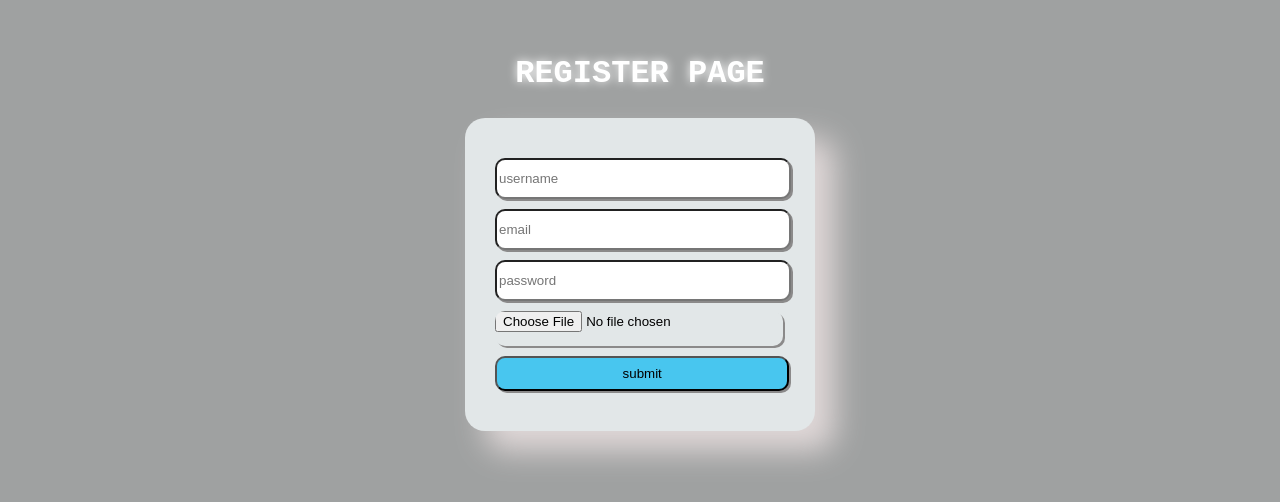
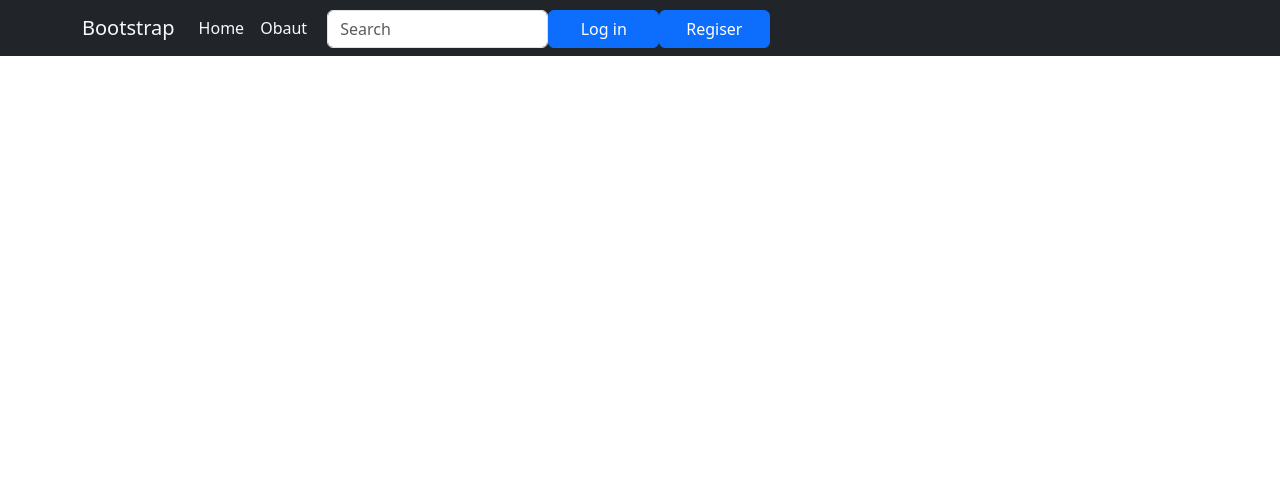
Before and after one commit to Vahan44/homework2, a React (Create React App) app: page / in a window 1280 px wide. Shown: the top 502 px of the page. Built offline with nearby package versions, Linux system fonts and the light colour scheme.

Commit message:
bootstrap

```diff
--- a/package.json
+++ b/package.json
@@ -6,7 +6,9 @@
     "@testing-library/jest-dom": "^5.17.0",
     "@testing-library/react": "^13.4.0",
     "@testing-library/user-event": "^13.5.0",
+    "bootstrap": "^5.3.2",
     "react": "^18.2.0",
+    "react-bootstrap": "^2.9.0",
     "react-dom": "^18.2.0",
     "react-scripts": "5.0.1",
     "web-vitals": "^2.1.4"
--- a/src/components/App/App.css
+++ b/src/components/App/App.css
@@ -0,0 +1,30 @@
+.ligth {
+    margin: 0;
+    font-family: -apple-system, BlinkMacSystemFont, 'Segoe UI', 'Roboto', 'Oxygen',
+      'Ubuntu', 'Cantarell', 'Fira Sans', 'Droid Sans', 'Helvetica Neue',
+      sans-serif;
+    -webkit-font-smoothing: antialiased;
+    -moz-osx-font-smoothing: grayscale;
+
+    display: flex;
+    justify-content: center;
+    align-items: center;
+    background-color: #9ea6a6;
+    transition: 1s;
+  }
+
+
+  .dark {
+    margin: 0;
+    font-family: -apple-system, BlinkMacSystemFont, 'Segoe UI', 'Roboto', 'Oxygen',
+      'Ubuntu', 'Cantarell', 'Fira Sans', 'Droid Sans', 'Helvetica Neue',
+      sans-serif;
+    -webkit-font-smoothing: antialiased;
+    -moz-osx-font-smoothing: grayscale;
+
+    display: flex;
+    justify-content: center;
+    align-items: center;
+    background-color: #1b0101;
+    transition: 2s;
+  }
--- a/src/components/App/App.js
+++ b/src/components/App/App.js
@@ -1,48 +1,30 @@
 import "./App.css"
-import Registerpage from "../registerpage/registerpage"
-import UserPage from "../UserPage/UserPage"
-import NumBoard from "../NumBoard/NumBoard"
-import {useState} from "react"
-
+import Container from 'react-bootstrap/Container';
+import Nav from 'react-bootstrap/Nav';
+import Navbar from 'react-bootstrap/Navbar';
+import FormControl from 'react-bootstrap/FormControl';
+import { Button } from "react-bootstrap";
 const App = () => {
-
-
-    const [userData, setUserData] = useState({username: "", email: "", password:""})
-
-    const [flag, setFlag] = useState(false)
-
-    const handleRegistration = (data) => {
-        if(Object.values(data).every(el => el !== "")){
-            setFlag(true)
-            setUserData(data)
-            localStorage.setItem('userData', JSON.stringify(data))
-            localStorage.setItem("flag", true)
-
-        }
-      else {
-        setFlag(false)
-        localStorage.setItem("flag", false)
-    }
-    }
-
-    const logOut = () => {
-        localStorage.setItem('flag', false)
-        setFlag(false)
-    }
-
-
-        let data = JSON.parse(localStorage.getItem('userData'))
-        let result = !JSON.parse(localStorage.getItem("flag")) ?
-        <Registerpage handleRegistration= {handleRegistration}/> :
-        <UserPage username = {data.username}
-        logOut = {logOut}
-         email = {(JSON.parse(localStorage.getItem('userData'))).email}
-         password = {(JSON.parse(localStorage.getItem('userData'))).password}/>
-
-        return (
-           result
-        )
-
+    return (<>
+        <Navbar expand="lg" className="bg-dark">
+      <Container >
+        <Navbar.Brand className = "text-light" href="#home">Bootstrap</Navbar.Brand>
+        <Navbar.Toggle aria-controls="basic-navbar-nav" />
+        <Navbar.Collapse id="basic-navbar-nav">
+          <Nav className="me-auto">
+            <Nav.Link className = "text-light" href="#">Home</Nav.Link>
+            <Nav.Link className = "text-light" href="#">Obaut</Nav.Link>
+            <Container className="d-flex align-items-end justify-content-end col-10 ">
+            <FormControl type="text" placeholder="Search" />
+            <Button className="col-3">Log in</Button>
+            <Button className="col-3">Regiser</Button>
+            </Container>
+          </Nav>
+        </Navbar.Collapse>
+      </Container>
+    </Navbar>
+    </>
+    )
 }
 
 export default App;
--- a/src/components/NumBoard/NumBoard.css
+++ /dev/null
@@ -1,31 +0,0 @@
-.main {
-    display: flex;
-    justify-content: space-between;
-    width: 300px;
-    margin-top: 200px;
-    background-color: rgb(136, 136, 136);
-    height: 60px;
-    padding: 20px;
-    border-radius: 20px;
-    align-items: center;
-    box-shadow: 0 0 15px white;
-}
-
-.nums {
-    text-align: center;
-}
-
-.nums[type="number"]::-webkit-inner-spin-button,
-.nums[type="number"]::-webkit-outer-spin-button {
-  -webkit-appearance: none;
-  appearance: none;
-  margin: 0;
-}
-
-
-button {
-    border-radius: 50%;
-    width: 30px;
-    height: 30px;
-    justify-content: center;
-}
--- a/src/components/NumBoard/NumBoard.js
+++ /dev/null
@@ -1,46 +0,0 @@
-import'./NumBoard.css'
-import {useState} from 'react';
-
-
-function NumBoard(){
-
-const [value, setValue] = useState(0)
-
-const [error, setError] = useState(false)
-
-const changeValue = (value) => {
-
-setValue(value)
-setError(false)
-
-}
-
-const onMinus = () => changeValue(value - 1)
-const onPlus = ()=> changeValue(value + 1)
-
-const onInputChange = (event) => {
-
-const value = Number(event.target.value.trim())
-
-if (isNaN(value)) {
-    return setError(true)
-}
-
-setError(false)
-
-setValue(value)
-}
-        return(
-            <div className="main">
-                <button className="min" onClick={onMinus}>-</button>
-                 <div class="board">
-                    <input class="nums" type = "text"value={value} onChange={onInputChange}></input>
-                 </div>
-                 <button className="plu" onClick={onPlus}>+</button>
-            {error ? <p>input only number</p> : null}
-            </div>
-        )
-
-}
-
-export default NumBoard
--- a/src/components/UserPage/UserPage.css
+++ /dev/null
@@ -1,37 +0,0 @@
-.page {
-    margin-top: 100px;
-    background-color: rgb(240, 235, 228);
-    box-shadow: 10px 10px 10px silver;
-    padding: 50px;
-    display: flex;
-    height: 350px;
-    width: 350px;
-    width: fit-content;
-    border-radius: 20px;
-    flex-direction: column;
-    justify-content: space-between;
-    font-family: 'Courier New', Courier, monospace;
-    background-color: #e2e7e8;
-}
-
-h1 {
-font-family: 'Courier New', Courier, monospace;
-}
-
-.page div{
-    padding: 0px;
-    border-radius: 3px;
-    background-color: rgb(201, 199, 197);
-    padding-left: 10px;
-    width: 100%;
-}
-
-
-.button {
-    border-radius:5px ;
-    height: 36px;
-    width: 50%;
-    margin-left: 23%;
-    margin-top: 15px;
-
-}
--- a/src/components/UserPage/UserPage.js
+++ /dev/null
@@ -1,19 +0,0 @@
-import { Component } from "react";
-import "./UserPage.css"
-
-class UserPage extends Component {
-    render(){
-        return (
-            <div className="page">
-                <h1><b>WELCOME</b> {this.props.username}</h1>
-                <h4>personal info</h4>
-              <div><p><b>USERNAME:</b> {this.props.username}</p></div>
-              <div> <p><b>EMAIL:</b> {this.props.email}</p></div>
-              <div><p><b>PASSWORD:</b> {this.props.password}</p></div>
-              <button onClick = {this.props.logOut}className = "button">LOG OUT</button>
-            </div>
-        )
-    }
-}
-
-export default UserPage
--- a/src/components/registerpage/registerpage.css
+++ /dev/null
@@ -1,64 +0,0 @@
-body {
-    display: flex;
-    justify-content: center;
-    align-items: center;
-    background-color: #9fa1a1;
-}
-
-.form {
-    display: flex;
-    flex-direction: column;
-    padding: 30px;
-    justify-content: space-between;
-    width: 350px;
-    height: 300px;
-    align-items: center;
-}
-
-
-input, .submit{
-    height: 35px;
-    width: 90%;
-    outline: none;
-    border-radius: 10px;
-    margin-top: 10px;
-    box-shadow: 2px 2px rgb(139, 138, 138);
-}
-
-.submit {
-    background:#48c6ef ;
-    width: 92%;
-}
-
-
-.list {
-    padding: 30px 0px 40px 30px;
-    border-radius: 20px;
-    background-color: #e2e7e8;
-    box-shadow: 20px 20px 30px rgb(224, 216, 216);
-}
-
-.form h1 {
-    color: rgb(255, 255, 255);
-    font-family: 'Courier New', Courier, monospace;
-    font-weight: 700;
-    filter: drop-shadow(0px 0px 5px rgb(255, 255, 255));
-    border-radius: 5px;
-    padding: 4px;
-}
-
-.error-alert {
-    padding: 7px 20px;
-    background-color: #BC3434;
-    color: #fff;
-    font-weight: bold;
-    font-size: 14px;
-    border: 1px solid #832020;
-    margin: 10px 0;
-    border-radius: 5px;
-    margin-right: 29px;
-}
-.error-alert span {
-    display: block;
-    padding: 3px 0;
-}
--- a/src/components/registerpage/registerpage.js
+++ /dev/null
@@ -1,106 +0,0 @@
-import "./registerpage.css"
-import { Component } from "react"
-class Registerpage extends Component {
-
-  state = {
-    username: "",
-    email: "",
-    password: "",
-    validationErrors: {}
-  }
-
-
-
-
-  onValue = (event) => {
-    let name = event.target.name
-    this.setState({
-      [name]: event.target.value
-    })
-  }
-
-  validateEmail = (email) => {
-    const domains = ["com", "org", "net", "gov", "edu", "mil", "int", "co", "uk", "ca", "au", "jp", "de", "fr", "es", "cn", "in", "ru", "br", "mx", "us", "eu", "asia", "aero", "museum", "name", "pro", "coop", "info", "mobi", "tel", "travel", "xxx", "jobs", "mobi", "museum", "cat", "edu", "gov", "mil", "int", "arpa", "tv", "io"]
-    const mails = ["gmail", "yahoo", "outlook", "hotmail", "aol", "icloud", "mail", "protonmail", "zoho", "gmx", "yandex", "fastmail", "tutanota", "mailchimp", "getresponse", "sendgrid", "posteo", "mailgun", "riseup", "cock.li"]
-    let arr = []
-    let x
-
-    for(let i = email.length; i> 1; i--){
-       if(email[i] === "."){
-        arr.push(email.slice(i+1, email.length))
-        x = i
-       }
-       else if(email[i] === "@"){
-        arr.push(email.slice(i+1, x))
-        break
-       }
-
-    }
-    let flag1 = domains.find(el => el === arr[0] )
-    let flag2 = mails.find(el => el === arr[1] )
-    console.log(flag1 && flag2)
-    return flag1 && flag2
-  }
-  validatePassword = (password) => {
-debugger
-    if(password.length > 6 && !password.split('').every(el => isNaN(el)) && password.split('').find(el => typeof el === "string")){
-      return false
-    }
-    else return true
-  }
-
-  handleRegister = () => {
-    const { username, email, password } = this.state;
-    const validationErrors = {}
-
-    if (!this.validateEmail(email)) {
-      validationErrors.email = 'Please enter a valid email.'
-    }
-    if (this.validatePassword(password)) {
-      validationErrors.password = 'Password must contain letters, numbers and bet at least 6 characters long.'
-    }
-    if (username.trim().length < 3) {
-      validationErrors.username = 'Username is required.'
-    }
-    if (Object.keys(validationErrors).length === 0) {
-      this.props.handleRegistration({ username, email, password })
-      this.setState({
-        username: '',
-        email: '',
-        password: '',
-        validationErrors: {}
-      })
-    } else {
-      this.setState({ validationErrors })
-    }
-  }
-
-  render = () => {
-    let validationErrors = this.state.validationErrors
-    return (
-      <div className="form">
-        <h1>REGISTER PAGE</h1>
-        <div className="list">
-          <input className="username" id = "username"value={this.state.username} type='text' onChange={this.onValue} name="username" placeholder='username' />
-          <input className="email" id = "email" value={this.state.email} type='mail' onChange={this.onValue} name="email" placeholder='email' />
-          <input className="password" id = "password" value={this.state.password} type='password' onChange={this.onValue} name="password" placeholder='password' />
-          <input className="file" id = "file"value={this.state.file} type='file' onChange={this.onValue} name="file" placeholder='select an image' />
-          {
-            Object.keys(validationErrors).length ? (
-              <div className="error-alert">
-                <span>{ validationErrors.email }</span>
-                <span>{ validationErrors.password }</span>
-                <span>{ validationErrors.username }</span>
-              </div>
-            ) : null
-          }
-          <button className="submit" onClick={this.handleRegister}>submit</button>
-        </div>
-
-
-      </div>
-    )
-  }
-}
-
-export default Registerpage;
--- a/src/index.css
+++ b/src/index.css
@@ -1,13 +1,7 @@
-body {
-  margin: 0;
-  font-family: -apple-system, BlinkMacSystemFont, 'Segoe UI', 'Roboto', 'Oxygen',
-    'Ubuntu', 'Cantarell', 'Fira Sans', 'Droid Sans', 'Helvetica Neue',
-    sans-serif;
-  -webkit-font-smoothing: antialiased;
-  -moz-osx-font-smoothing: grayscale;
-}
+
 
 code {
   font-family: source-code-pro, Menlo, Monaco, Consolas, 'Courier New',
     monospace;
+
 }
--- a/src/index.js
+++ b/src/index.js
@@ -1,5 +1,6 @@
 import React from 'react';
 import ReactDOM from 'react-dom/client';
+import 'bootstrap/dist/css/bootstrap.css';
 import './index.css';
 import App from "./components/App/App"
 const root = ReactDOM.createRoot(document.getElementById('root'));
```
Also changed, not shown: 1 other file (tests, documents, lock files or other folders).
